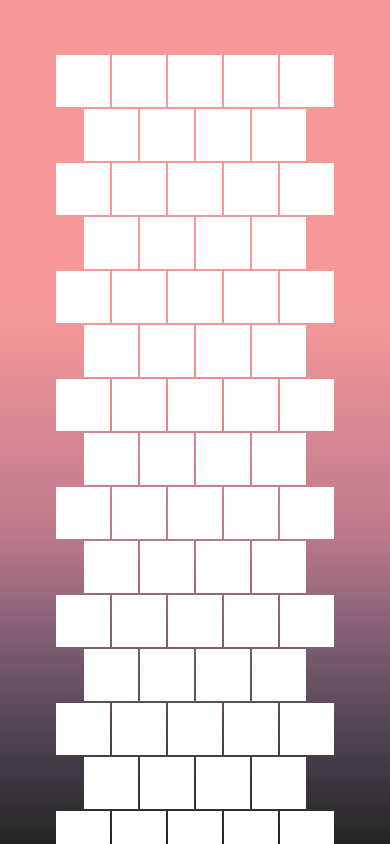
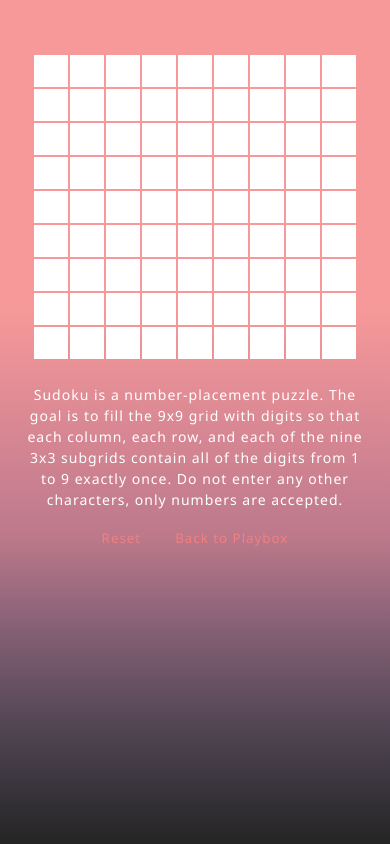
Before and after one commit to klnyc/Ball-Drop, a React (Vite) app: page /#/sudoku in a window 390 px wide. Shown: the top 844 px of the page. Built offline with nearby package versions, Linux system fonts and the light colour scheme.

Commit message:
Fix Sudoku height issue

```diff
--- a/src/Home/Home.css
+++ b/src/Home/Home.css
@@ -1,6 +1,6 @@
 #home-container {
   width: 100%;
-  height: 100%;
+  height: 100vh;
   display: flex;
   justify-content: center;
   flex-direction: column;
--- a/src/Sudoku/Sudoku.css
+++ b/src/Sudoku/Sudoku.css
@@ -1,14 +1,11 @@
 #sudoku-container {
   padding: 24px;
-  display: flex;
-  flex-direction: column;
-  align-items: center;
   color: white;
   text-align: center;
 }
 
 #sudoku-grid {
-  padding: 0px 30px 30px;
+  padding-bottom: 24px;
 }
 
 .sudoku-input:focus {
@@ -39,3 +36,10 @@
 #reset-sudoku-button {
   color: var(--color-coral);
 }
+
+@media only screen and (max-width: 720px) {
+  .sudoku-input {
+    width: 30px;
+    height: 30px;
+  }
+}
--- a/src/index.css
+++ b/src/index.css
@@ -14,9 +14,14 @@
   --color-coral: lightcoral;
 }
 
+html,
+body,
+#root {
+  height: 100%;
+}
+
 body {
   margin: 0;
-  height: 100%;
 }
 
 button {
@@ -51,7 +56,7 @@ input[type="number"]::-webkit-outer-spin-button {
 }
 
 #app {
-  height: 100vh;
+  min-height: 100vh;
   width: 100%;
   background-image: linear-gradient(
     to top,
@@ -68,6 +73,9 @@ input[type="number"]::-webkit-outer-spin-button {
     #f79999,
     #f79999
   );
+  background-size: cover;
+  background-repeat: no-repeat;
+  background-attachment: fixed;
 }
 
 .back-to-playbox-button {
```
